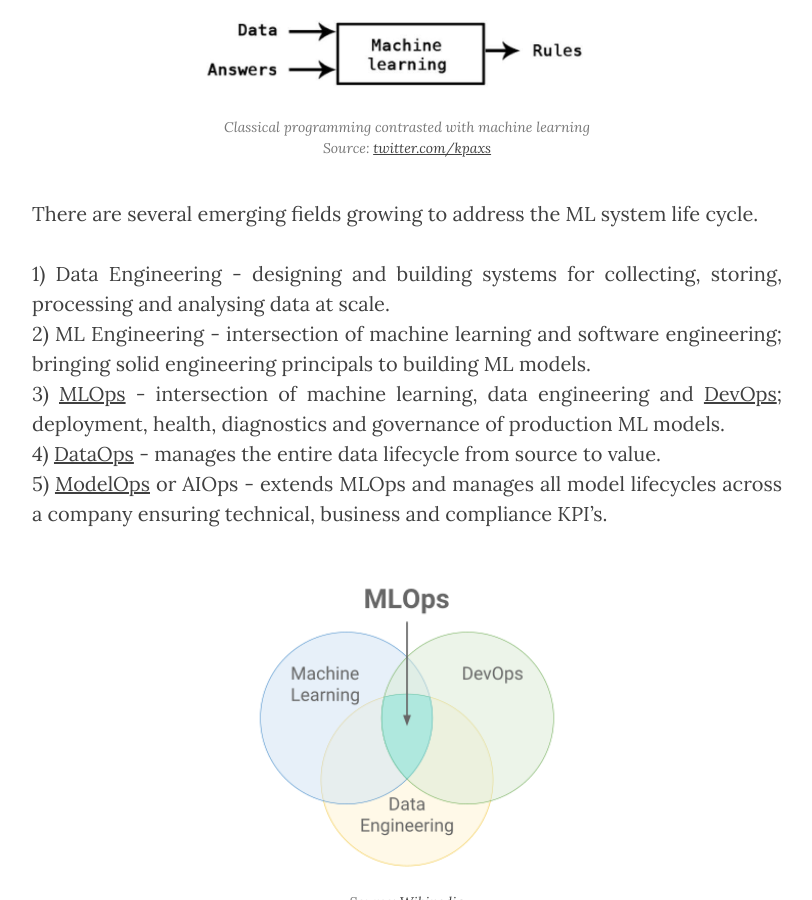
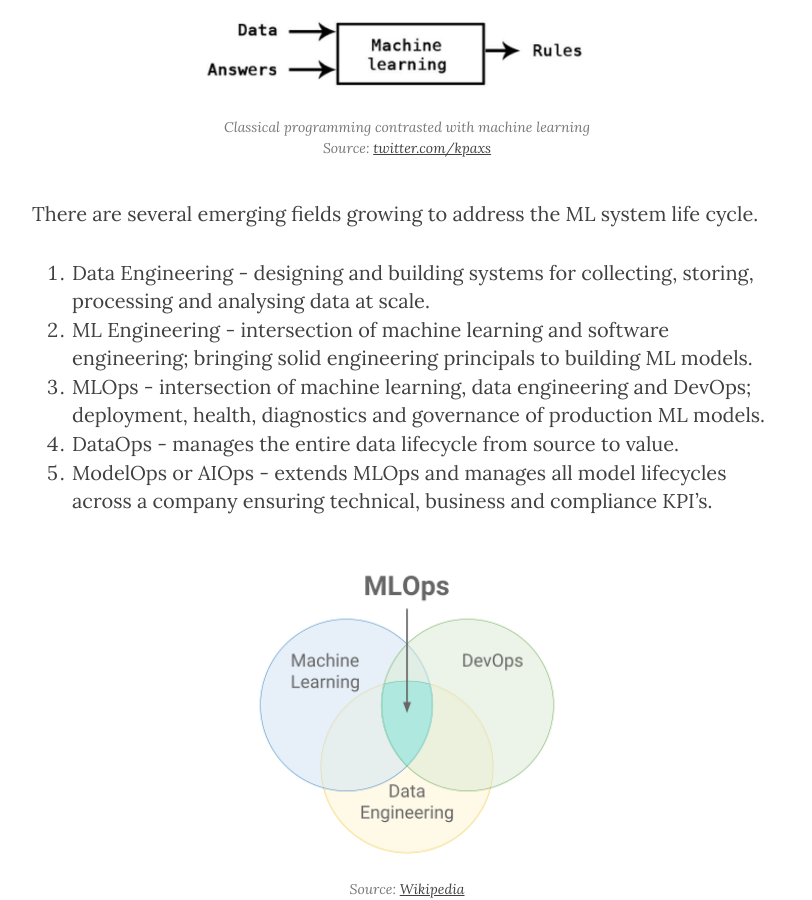
Before and after one commit to dylanhogg/dylanhogg.github.io, a Jekyll site: the page built from _posts/2022-01-19-ml-productionisation.markdown, in a window 1280 px wide and 900 px high, scrolled down 3404 px. Shown: the whole window, without its empty margins (233-1045 px from the left). Built offline with Jekyll 4.4.1, drawn with Linux system fonts in a browser that asks for light colours; nearby versions of some CDN libraries; comment, search, counter and statistics services are not loaded; some of the changed text lies outside the part shown.

Commit message:
Updates.

```diff
--- a/_posts/2022-01-19-ml-productionisation.markdown
+++ b/_posts/2022-01-19-ml-productionisation.markdown
@@ -1,13 +1,22 @@
 ---
-layout:     post
-title:      "Machine Learning Productionisation"
-subtitle:   "How to bring your ML model to life for your users"
-date:       2022-01-19 09:00:00
-tags:       [Machine Learning, Productionisation, Software Engineering, ML Engineering, MLOps, DataOps, Data]
-author:     "Dylan Hogg"
+layout: post
+title: "Machine Learning Productionisation"
+subtitle: "How to bring your ML model to life for your users"
+date: 2022-01-19 09:00:00
+tags:
+  [
+    Machine Learning,
+    Productionisation,
+    Software Engineering,
+    ML Engineering,
+    MLOps,
+    DataOps,
+    Data,
+  ]
+author: "Dylan Hogg"
 header-img: "img/post-bg-04.jpg"
-published:  true
-comments:   true
+published: true
+comments: true
 ---
 
 <style>
@@ -53,15 +62,16 @@ This post is a 10,000-foot overview of things to consider during the life cycle
 As a baseline, a robust production ML system should adhere to good software engineering practices. These foundations must be solid to successfully deploy and operationalise ML models, which come with additional challenges.
 
 Baseline examples:
-* Instrumentation, logging and error alerting
-* Ability to monitor running systems for required metrics
-* The system scales to expected load
-* Code is source controlled
-* Continuous integration/continuous deployment (CI/CD) pipelines
-* External (non-hardcoded) configuration
-* Following company coding best practices
-* Unit tests to enable confident refactoring
-* Integration tests to catch bugs early
+
+- Instrumentation, logging and error alerting
+- Ability to monitor running systems for required metrics
+- The system scales to expected load
+- Code is source controlled
+- Continuous integration/continuous deployment (CI/CD) pipelines
+- External (non-hardcoded) configuration
+- Following company coding best practices
+- Unit tests to enable confident refactoring
+- Integration tests to catch bugs early
 
 Atlassian has a series of <a href="https://www.atlassian.com/software-development">articles on software best practices</a> that you may find useful.
 
@@ -79,11 +89,11 @@ A comparison of traditional programming vs ML is shown in this diagram. It highl
 
 There are several emerging fields growing to address the ML system life cycle.
 
-1) Data Engineering - designing and building systems for collecting, storing, processing and analysing data at scale.
-2) ML Engineering - intersection of machine learning and software engineering; bringing solid engineering principals to building ML models.
-3) <a href="https://en.wikipedia.org/wiki/MLOps">MLOps</a> - intersection of machine learning, data engineering and <a href="https://en.wikipedia.org/wiki/DevOps">DevOps</a>; deployment, health, diagnostics and governance of production ML models.
-4) <a href="https://en.wikipedia.org/wiki/DataOps">DataOps</a> - manages the entire data lifecycle from source to value.
-5) <a href="https://en.wikipedia.org/wiki/ModelOps">ModelOps</a> or AIOps - extends MLOps and manages all model lifecycles across a company ensuring technical, business and compliance KPI's.
+1. Data Engineering - designing and building systems for collecting, storing, processing and analysing data at scale.
+2. ML Engineering - intersection of machine learning and software engineering; bringing solid engineering principals to building ML models.
+3. <a href="https://en.wikipedia.org/wiki/MLOps">MLOps</a> - intersection of machine learning, data engineering and <a href="https://en.wikipedia.org/wiki/DevOps">DevOps</a>; deployment, health, diagnostics and governance of production ML models.
+4. <a href="https://en.wikipedia.org/wiki/DataOps">DataOps</a> - manages the entire data lifecycle from source to value.
+5. <a href="https://en.wikipedia.org/wiki/ModelOps">ModelOps</a> or AIOps - extends MLOps and manages all model lifecycles across a company ensuring technical, business and compliance KPI's.
 
 <a href="/img/ml-productionisation/wiki_mlops.png"><img src="/img/ml-productionisation/wiki_mlops.png" alt="MLOps intersection venn diagram" class="center" /></a>
 <span class="caption text-muted">Source: <a href="https://en.wikipedia.org/wiki/MLOps">Wikipedia</a></span>
@@ -92,28 +102,28 @@ These fields are still being defined and created and some may disappear in time.
 
 Highly desirable ML system requirements:
 
-* Reproducible model training and validation
-* Data lineage for data prep, issue tracing and auditability
-* Model versioning with metadata
-* Protection from data leakage when training
-* Correspondence between training data features and operationalised model data features
-* Ability to roll back to previous model (and the corresponding input data features)
-* Scalable model prediction serving to meet expected load
-* Automated deployment for your use case (e.g. real time/batch predictions)
+- Reproducible model training and validation
+- Data lineage for data prep, issue tracing and auditability
+- Model versioning with metadata
+- Protection from data leakage when training
+- Correspondence between training data features and operationalised model data features
+- Ability to roll back to previous model (and the corresponding input data features)
+- Scalable model prediction serving to meet expected load
+- Automated deployment for your use case (e.g. real time/batch predictions)
 
 Desirable ML system requirements:
-* Initial requirements scoping (e.g. via <a href="https://www.ownml.co/machine-learning-canvas">Machine Learning Canvas</a>)
-* Ability to track multiple training experiments with different data features and hyperparameters
-* Scalable model training for expected data size and compute requirements
-* Clear tracking of how features were generated
-* Automated confidence intervals for data quality (input) and predictions (output)
-* Automated model re-training and validation
-* Feature store for data reuse and reproducibility
-* Ability to track model drift over time (e.g. continuous validation after deployment)
+
+- Initial requirements scoping (e.g. via <a href="https://www.ownml.co/machine-learning-canvas">Machine Learning Canvas</a>)
+- Ability to track multiple training experiments with different data features and hyperparameters
+- Scalable model training for expected data size and compute requirements
+- Clear tracking of how features were generated
+- Automated confidence intervals for data quality (input) and predictions (output)
+- Automated model re-training and validation
+- Feature store for data reuse and reproducibility
+- Ability to track model drift over time (e.g. continuous validation after deployment)
 
 <i>Update Nov 2022:</i><br />
 <a href="https://arxiv.org/abs/2209.09125">Operationalizing Machine Learning: An Interview Study</a> from University of California, Berkeley is a great read. It covers interviews with 18 MLEs working across many applications and summarises common practices for successful ML experimentation, deployment, sustaining production performance, pain points and anti-patterns.
-
 
 <!-- ---------------------------------------------------------------------- -->
 <h2 class="section-heading" id="canvas">Machine Learning Canvas</h2>
@@ -126,7 +136,6 @@ It helps describe how your ML system will turn predictions into value for end-us
 
 <a href="/img/ml-productionisation/ml-canvas-sample.png"><img src="/img/ml-productionisation/ml-canvas-sample.png" alt="Machine Learning Canvas sample" /></a>
 <span class="caption text-muted">Source: <a href="https://www.ownml.co/machine-learning-canvas">www.ownml.co/machine-learning-canvas</a></span>
-
 
 <!-- ---------------------------------------------------------------------- -->
 <h2 class="section-heading" id="rules">Google's Rules of Machine Learning</h2>
@@ -144,17 +153,16 @@ Followed by this wise caveat: "This approach will work well for a long period of
 
 There are 43 rules in total. Here are some highlights:
 
-* Rule #4: Keep the first model simple and get the infrastructure right
-* Rule #5: Test the infrastructure independently from the machine learning
-* Rule #8: Know the freshness requirements of your system
-* Rule #9: Detect problems before exporting models
-* Rule #11: Give feature columns owners and documentation
-* Rule #14: Starting with an interpretable model makes debugging easier
-* Rule #16: Plan to launch and iterate
-* Rule #29: The best way to ensure that you train like you serve: save the set of features at serving time and pipe them to a log to training with later
-* Rule #31: Beware that if you join data from a table at training and serving time, the data in the table may change
-* Rule #32: Re-use code between your training pipeline and your serving pipeline whenever possible
-
+- Rule #4: Keep the first model simple and get the infrastructure right
+- Rule #5: Test the infrastructure independently from the machine learning
+- Rule #8: Know the freshness requirements of your system
+- Rule #9: Detect problems before exporting models
+- Rule #11: Give feature columns owners and documentation
+- Rule #14: Starting with an interpretable model makes debugging easier
+- Rule #16: Plan to launch and iterate
+- Rule #29: The best way to ensure that you train like you serve: save the set of features at serving time and pipe them to a log to training with later
+- Rule #31: Beware that if you join data from a table at training and serving time, the data in the table may change
+- Rule #32: Re-use code between your training pipeline and your serving pipeline whenever possible
 
 <!-- ---------------------------------------------------------------------- -->
 <h2 class="section-heading" id="techdebt">Technical debt in Machine Learning systems</h2>
@@ -220,7 +228,6 @@ If you're just starting out, you may be able to set up a Python webserver and ut
 
 Whichever path you choose, follow the software and ML system best practices described above where possible.
 
-
 <!-- ---------------------------------------------------------------------- -->
 <h2 class="section-heading" id="frameworks">Machine Learning frameworks</h2>
 
@@ -271,14 +278,13 @@ It is best to build on the shoulders of giants. Here are some open-source ML fra
   - <a href="https://www.pachyderm.com/">pachyderm.com</a>
   - <a href="https://github.com/pachyderm/pachyderm">github.com/pachyderm/pachyderm</a>
 
-
 <h3>Managed Cloud ML Services</h3>
 
 The big cloud players are in MLOps now too.
 
 - <a href="https://aws.amazon.com/sagemaker/mlops/">AWS SageMaker</a> - Build, train, deploy, and manage ML models
 - <a href="https://cloud.google.com/vertex-ai">Google Vertex AI</a> - Build, deploy, and scale ML models
-- <a href="https://azure.microsoft.com/en-au/services/machine-learning/mlops/">Azure MLOps</a>  - Automate and accelerate the machine learning lifecycle
+- <a href="https://azure.microsoft.com/en-au/services/machine-learning/mlops/">Azure MLOps</a> - Automate and accelerate the machine learning lifecycle
 - <a href="https://databricks.com/product/machine-learning">Databricks ML</a> - Data-native and collaborative ML solution for the full ML lifecycle
 - <a href="https://www.datarobot.com/platform/mlops/">DataRobot</a> - Center of Excellence for Machine Learning Operations and Production AI
 - <a href="https://www.dataiku.com/product/key-capabilities/mlops/">Dataiku</a> - Deploy, monitor, and manage machine learning projects in production
@@ -288,9 +294,7 @@ The big cloud players are in MLOps now too.
 - <a href="https://neptune.ai/">neptune.ai</a> - Log, store, display, organize, compare and query all your MLOps metadata
 - <a href="https://www.tecton.ai/">Tecton</a> - Enterprise Feature Store for Machine Learning
 
-
 See more platforms here: <a href="https://mlops.neptune.ai/">mlops.neptune.ai</a>
-
 
 <!-- ---------------------------------------------------------------------- -->
 <h2 class="section-heading" id="final">Final thoughts</h2>
@@ -299,7 +303,6 @@ The machine learning space is evolving rapidly and it's great to see best practi
 
 <a href="/img/ml-productionisation/xkcd_data_pipeline_2x.png"><img src="/img/ml-productionisation/xkcd_data_pipeline.png" alt="xkcd comic of data pipelines" /></a>
 <span class="caption text-muted">Source: <a href="https://xkcd.com/2054/">xkcd.com</a></span>
-
 
 <!-- ---------------------------------------------------------------------- -->
 <h2 class="section-heading" id="additional">Additional resources</h2>
```
Also changed, not shown: other parts of _posts/2022-01-19-ml-productionisation.markdown (+2 -2 lines), osx.md (+6 -1 lines), study.md (+24 -23 lines), watch.md (+1 -0 lines), js/clean-blog.min.js.
